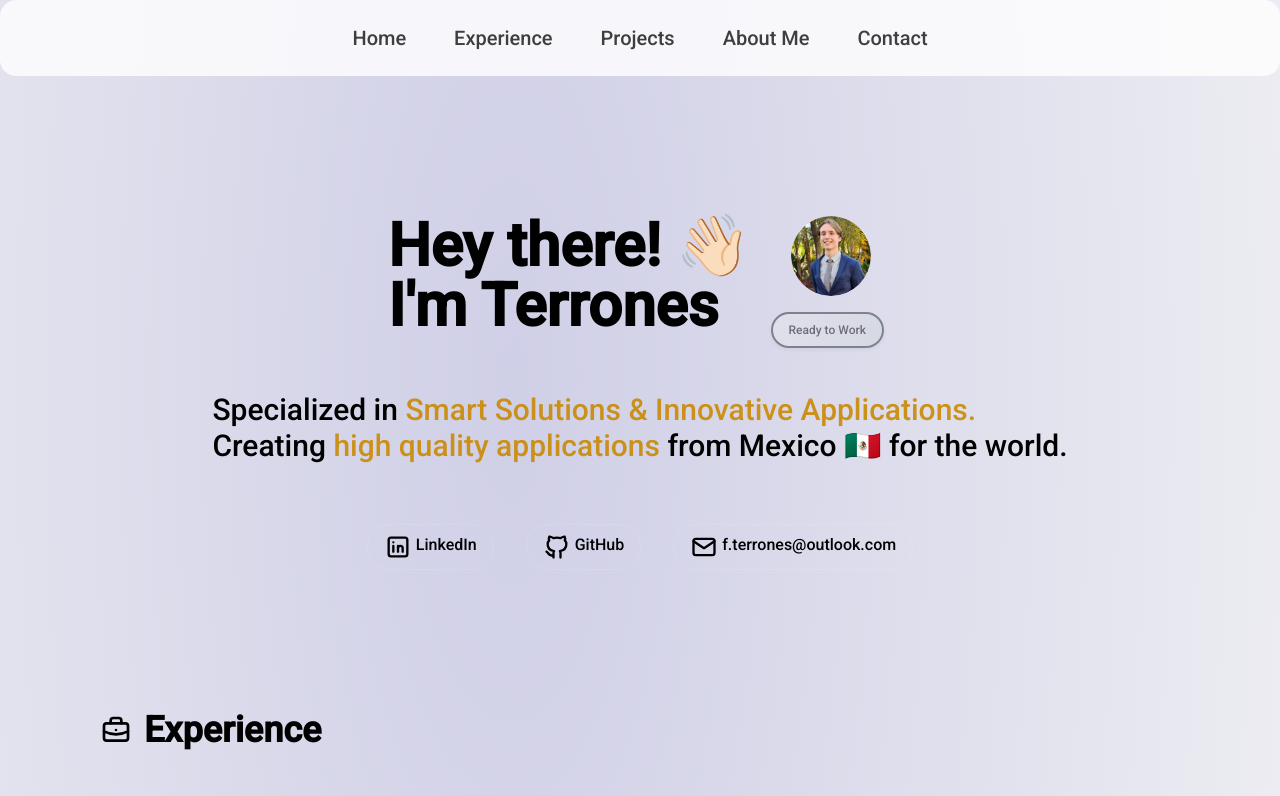
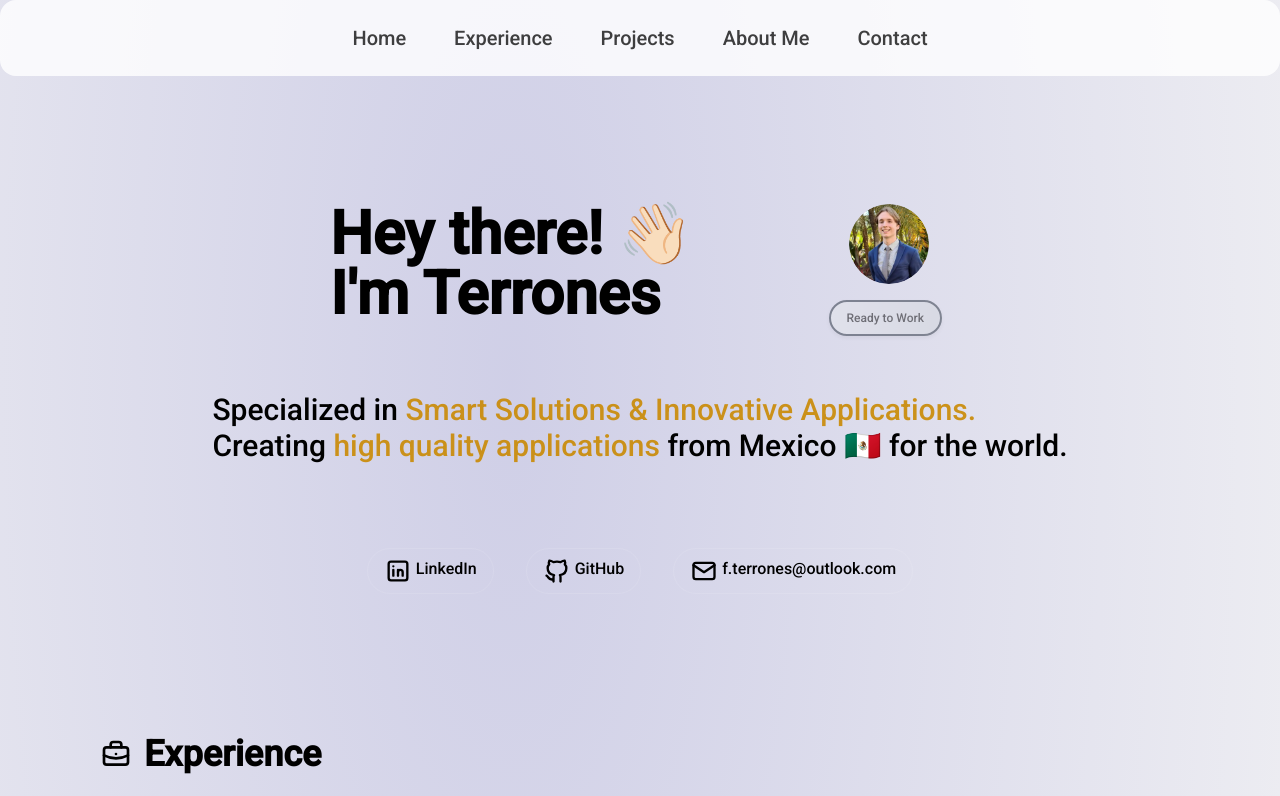
Before and after one commit to TerronesDiaz/Terrones_Portfolio, an Astro site: page / in a window 1280 px wide. Shown: the top 796 px of the page. Built offline with nearby package versions, Linux system fonts and the light colour scheme; Astro itself is replaced by a stand-in of ours; a web font is replaced by a local one.

Commit message:
Adjusted the gap-x and the pb of the home section.

```diff
--- a/src/pages/index.astro
+++ b/src/pages/index.astro
@@ -21,7 +21,7 @@ import SectionContainer from '../components/SectionContainer.astro';
     <SectionContainer className="home-section" idSection="home">
       <div class="intro mt-14">
         <h1
-          class="text-5xl md:text-6xl font-bold flex justify-center gap-x-5 md:p-3 pb-6 mb-4"
+          class="text-5xl md:text-6xl font-bold flex justify-center gap-x-5 md:gap-x-[8.5rem] pb-6 mb-4"
         >
           <span>Hey there! 👋🏻 <br /> I'm Terrones </span>
           <div class="flex flex-col items-center">
@@ -41,7 +41,7 @@ import SectionContainer from '../components/SectionContainer.astro';
           </div>
         </h1>
 
-        <div class="flex justify-center gap-x-5 pb-10">
+        <div class="flex justify-center gap-x-5 pb-16">
           <h2 class="text-3xl md:2xl text-wrap py-2 text-justify">
             Specialized in
             <span class="opacity-90 dark:text-yellow-300 text-yellow-600">
```
